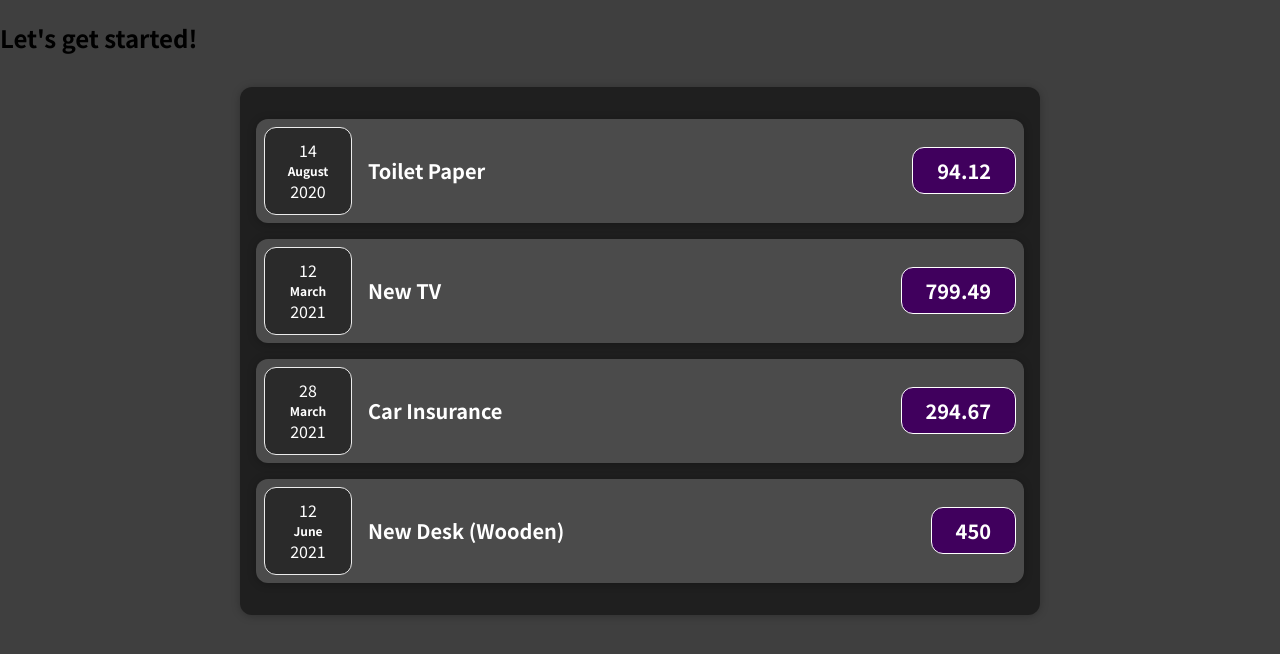
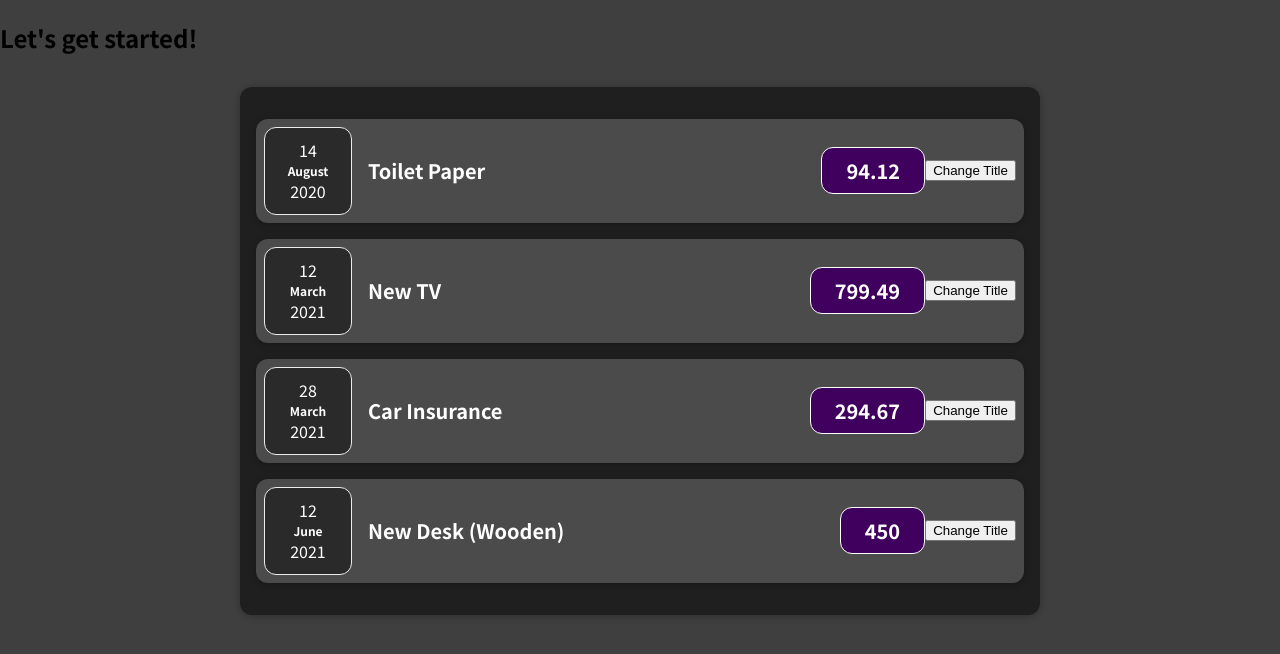
Before and after one commit to dangjogvara/react-complete-guide, a React (Create React App) app: page / in a window 1280 px wide. Shown: the top 654 px of the page. Built offline with nearby package versions, Linux system fonts and the light colour scheme.

Commit message:
click event

```diff
--- a/src/components/Expenses/ExpenseItem.js
+++ b/src/components/Expenses/ExpenseItem.js
@@ -5,6 +5,10 @@ import Card from '../UI/Card';
 import './ExpenseItem.css';
 
 const ExpenseItem = (props) => {
+  const clickHandler = () => {
+    console.log('clicked!');
+  };
+
   return (
     <Card className="expense-item">
       <ExpenseDate date={props.date} />
@@ -12,6 +16,7 @@ const ExpenseItem = (props) => {
         <h2>{props.title}</h2>
         <div className="expense-item__price">{props.amount}</div>
       </div>
+      <button onClick={clickHandler}>Change Title</button>
     </Card>
   );
 };
```
